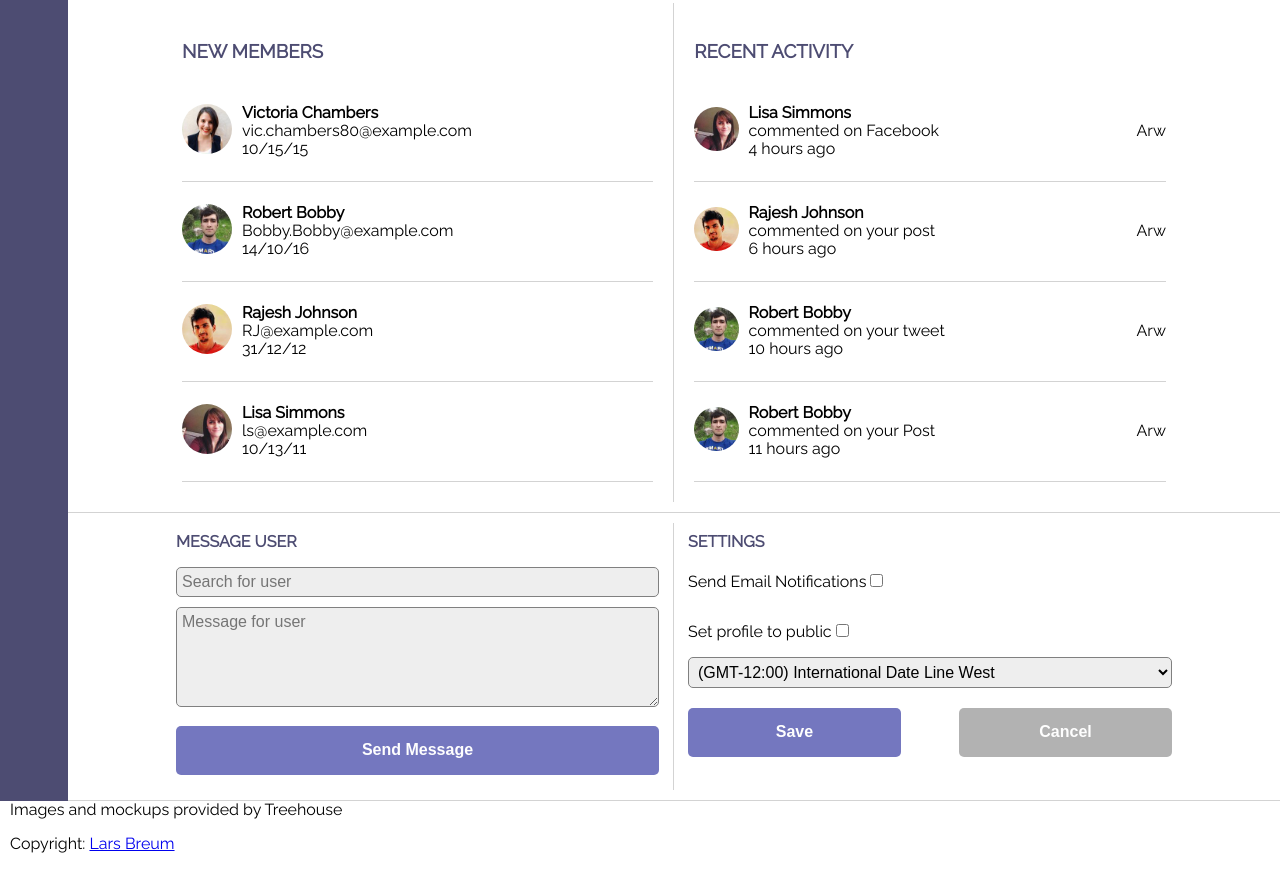
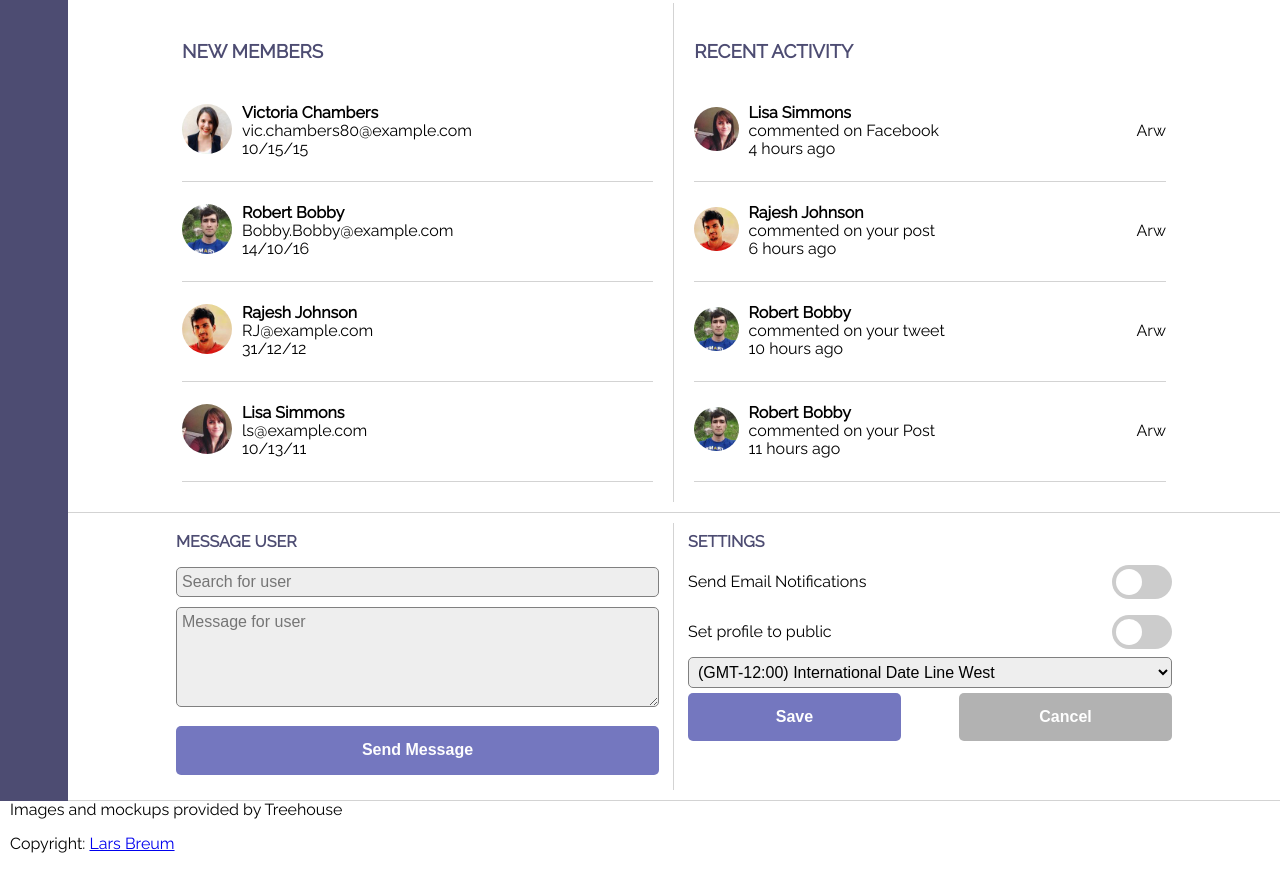
Before and after one commit to LarsBreum/Techdegree-project-9-Web-App-Dashboard, a plain HTML site: page index.html in a window 1280 px wide. Shown: the part 1412-2282 px from the top of the page. Drawn offline with nearby package versions, Linux system fonts and the light colour scheme.

Commit message:
settings are done, except for layout issue!

```diff
--- a/index.html
+++ b/index.html
@@ -269,12 +269,17 @@
 								 		<legend>Settings</legend>
 								 		<div>
 									 		<label for="notifications">Send Email Notifications</label>
-									 		<input id="notifications" type="checkbox">
+									 		<label class="switch">
+											  <input id="notifications" type="checkbox">
+											  <span class="slider round"></span>
+											</label>
 									 		</div>
 									 		<div>
 								 		<label for="public">Set profile to public</label>
-								 		<input id="public" type="checkbox">
-								 	</div>
+								 		<label class="switch">
+ 									 <input id="public" type="checkbox">
+  									<span class="slider round"></span>
+										</label>
 								 	<select>
 	<option timeZoneId="1" gmtAdjustment="GMT-12:00" useDaylightTime="0" value="-12">(GMT-12:00) International Date Line West</option>
 	<option timeZoneId="2" gmtAdjustment="GMT-11:00" useDaylightTime="0" value="-11">(GMT-11:00) Midway Island, Samoa</option>
@@ -359,9 +364,6 @@
 	<option timeZoneId="81" gmtAdjustment="GMT+12:00" useDaylightTime="0" value="12">(GMT+12:00) Fiji, Kamchatka, Marshall Is.</option>
 	<option timeZoneId="82" gmtAdjustment="GMT+13:00" useDaylightTime="0" value="13">(GMT+13:00) Nuku'alofa</option>
 </select>
-
-								 	</fieldset>
-								 	<fieldset>
 									 	<button type="submit">Save</button>
 									 	<button type="reset">Cancel</button>
 								 	</fieldset>
--- a/scss/modules/_communication.scss
+++ b/scss/modules/_communication.scss
@@ -45,6 +45,12 @@ form {
 		background: green;
 	}
 }
+.settings {
+	div {
+		@include flex ();
+		align-items: center;
+	}
+}
 @media screen and (min-width: $br-med) {
 	.send-message {
 		flex-grow: 1;
@@ -57,6 +63,7 @@ form {
 		flex-grow: 1;
 		flex-basis: 50%;
 		max-width: 50%;
+		align-items: stretch;
 		button {
 			width: 44%;
 			display: inline-block;
@@ -74,3 +81,54 @@ form {
 		}
 	}
 }
+/*SLIDER TAKEN FROM W3 SCHOOLS*/
+.switch {
+  position: relative;
+  display: inline-block;
+  width: 60px;
+  height: 34px;
+  input {display:none;}
+}
+.slider {
+  position: absolute;
+  cursor: pointer;
+  top: 0;
+  left: 0;
+  right: 0;
+  bottom: 0;
+  background-color: #ccc;
+  -webkit-transition: .4s;
+  transition: .4s;
+	  &:before {
+	  position: absolute;
+	  content: "";
+	  height: 26px;
+	  width: 26px;
+	  left: 4px;
+	  bottom: 4px;
+	  background-color: white;
+	  -webkit-transition: .4s;
+	  transition: .4s;
+	}
+}
+input:checked + .slider {
+  background-color: $color-accent-bg;
+}
+
+input:focus + .slider {
+  box-shadow: 0 0 1px #2196F3;
+}
+
+input:checked + .slider:before {
+  -webkit-transform: translateX(26px);
+  -ms-transform: translateX(26px);
+  transform: translateX(26px);
+}
+
+/* Rounded sliders */
+.slider.round {
+  border-radius: 34px;
+  &:before {
+  	border-radius: 50%;
+  }
+}
```
Also changed, not shown: css/application.css, 1 other file.
